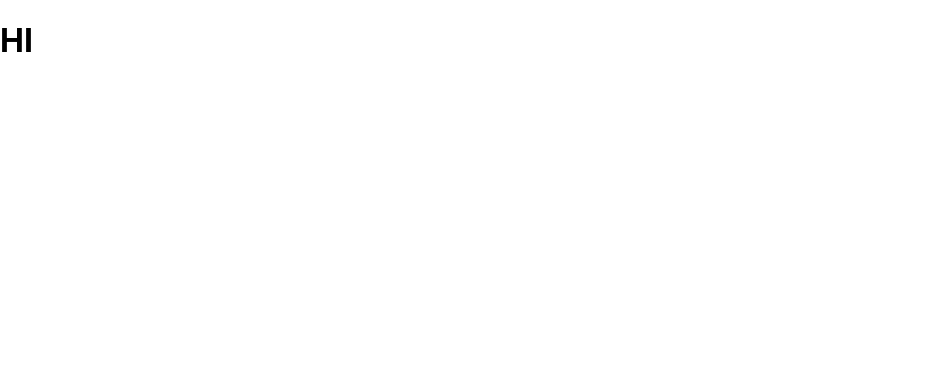
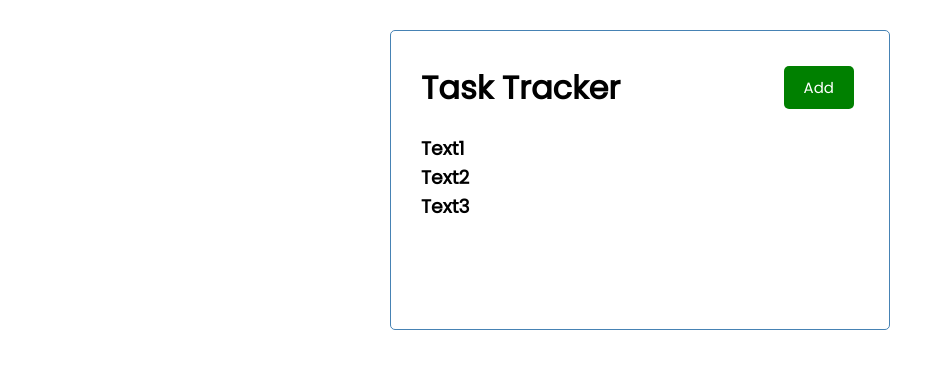
Before and after one commit to Giovannimb87/todo_tracker_redo, a React (Create React App) app: page / in a window 1280 px wide. Shown: the top 368 px of the page, without its empty margins (0-951 px from the left). Built offline with nearby package versions, Linux system fonts and the light colour scheme.

Commit message:
Added static tasks, useState for tasks, and components

```diff
--- a/src/App.js
+++ b/src/App.js
@@ -1,8 +1,31 @@
+import { useState } from 'react';
 import Header from './components/Header';
+import Tasks from './components/Tasks';
 function App() {
+  const [tasks, setTasks] = useState([
+    {
+      id: 1,
+      text: 'Text1',
+      day: 'Day1',
+      reminder: true,
+    },
+    {
+      id: 2,
+      text: 'Text2',
+      day: 'Day2',
+      reminder: true,
+    },
+    {
+      id: 3,
+      text: 'Text3',
+      day: 'Day3',
+      reminder: true,
+    },
+  ]);
   return (
-    <div>
-      <Header />
+    <div className="container">
+      <Header title={'Task Tracker'} />
+      <Tasks tasks={tasks} />
     </div>
   );
 }
--- /dev/null
+++ b/src/components/Button.js
@@ -0,0 +1,13 @@
+const Button = ({ text, color, onClick }) => {
+  return (
+    <button
+      onClick={onClick}
+      style={{ backgroundColor: color }}
+      className="btn"
+    >
+      {text}
+    </button>
+  );
+};
+
+export default Button;
--- a/src/components/Header.js
+++ b/src/components/Header.js
@@ -1,8 +1,15 @@
-const Header = () => {
+import Button from './Button';
+
+const Header = ({ title }) => {
+  const onClick = (e) => {
+    console.log(e);
+  };
+
   return (
-    <div>
-      <h1>HI</h1>
-    </div>
+    <header className="header">
+      <h1>{title}</h1>
+      <Button text="Add" color="green" onClick={onClick} />
+    </header>
   );
 };
 
--- /dev/null
+++ b/src/components/Tasks.js
@@ -0,0 +1,11 @@
+const Tasks = ({ tasks }) => {
+  return (
+    <>
+      {tasks.map((task) => (
+        <h3 key={task.id}>{task.text}</h3>
+      ))}
+    </>
+  );
+};
+
+export default Tasks;
--- a/src/index.css
+++ b/src/index.css
@@ -1,13 +1,112 @@
-body {
+@import url('https://fonts.googleapis.com/css2?family=Poppins:wght@300;400&display=swap');
+
+* {
+  box-sizing: border-box;
   margin: 0;
-  font-family: -apple-system, BlinkMacSystemFont, 'Segoe UI', 'Roboto', 'Oxygen',
-    'Ubuntu', 'Cantarell', 'Fira Sans', 'Droid Sans', 'Helvetica Neue',
-    sans-serif;
-  -webkit-font-smoothing: antialiased;
-  -moz-osx-font-smoothing: grayscale;
+  padding: 0;
 }
 
-code {
-  font-family: source-code-pro, Menlo, Monaco, Consolas, 'Courier New',
-    monospace;
+body {
+  font-family: 'Poppins', sans-serif;
 }
+
+.container {
+  max-width: 500px;
+  margin: 30px auto;
+  overflow: auto;
+  min-height: 300px;
+  border: 1px solid steelblue;
+  padding: 30px;
+  border-radius: 5px;
+}
+
+.header {
+  display: flex;
+  justify-content: space-between;
+  align-items: center;
+  margin-bottom: 20px;
+}
+
+.btn {
+  display: inline-block;
+  background: #000;
+  color: #fff;
+  border: none;
+  padding: 10px 20px;
+  margin: 5px;
+  border-radius: 5px;
+  cursor: pointer;
+  text-decoration: none;
+  font-size: 15px;
+  font-family: inherit;
+}
+
+.btn:focus {
+  outline: none;
+}
+
+.btn:active {
+  transform: scale(0.98);
+}
+
+.btn-block {
+  display: block;
+  width: 100%;
+}
+
+.task {
+  background: #f4f4f4;
+  margin: 5px;
+  padding: 10px 20px;
+  cursor: pointer;
+}
+
+.task.reminder {
+  border-left: 5px solid green;
+}
+
+.task h3 {
+  display: flex;
+  align-items: center;
+  justify-content: space-between;
+}
+
+.add-form {
+  margin-bottom: 40px;
+}
+
+.form-control {
+  margin: 20px 0;
+}
+
+.form-control label {
+  display: block;
+}
+
+.form-control input {
+  width: 100%;
+  height: 40px;
+  margin: 5px;
+  padding: 3px 7px;
+  font-size: 17px;
+}
+
+.form-control-check {
+  display: flex;
+  align-items: center;
+  justify-content: space-between;
+}
+
+.form-control-check label {
+  flex: 1;
+}
+
+.form-control-check input {
+  flex: 2;
+  height: 20px;
+}
+
+footer {
+  margin-top: 30px;
+  text-align: center;
+}
```
